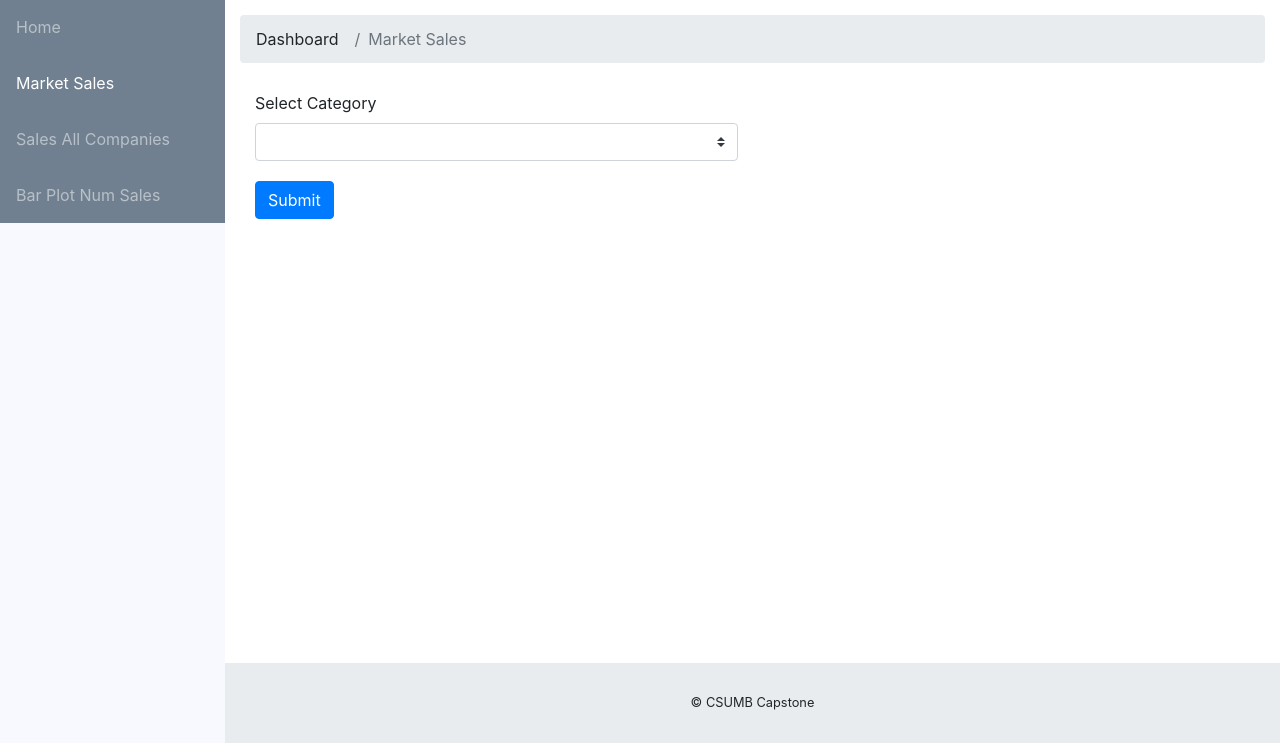
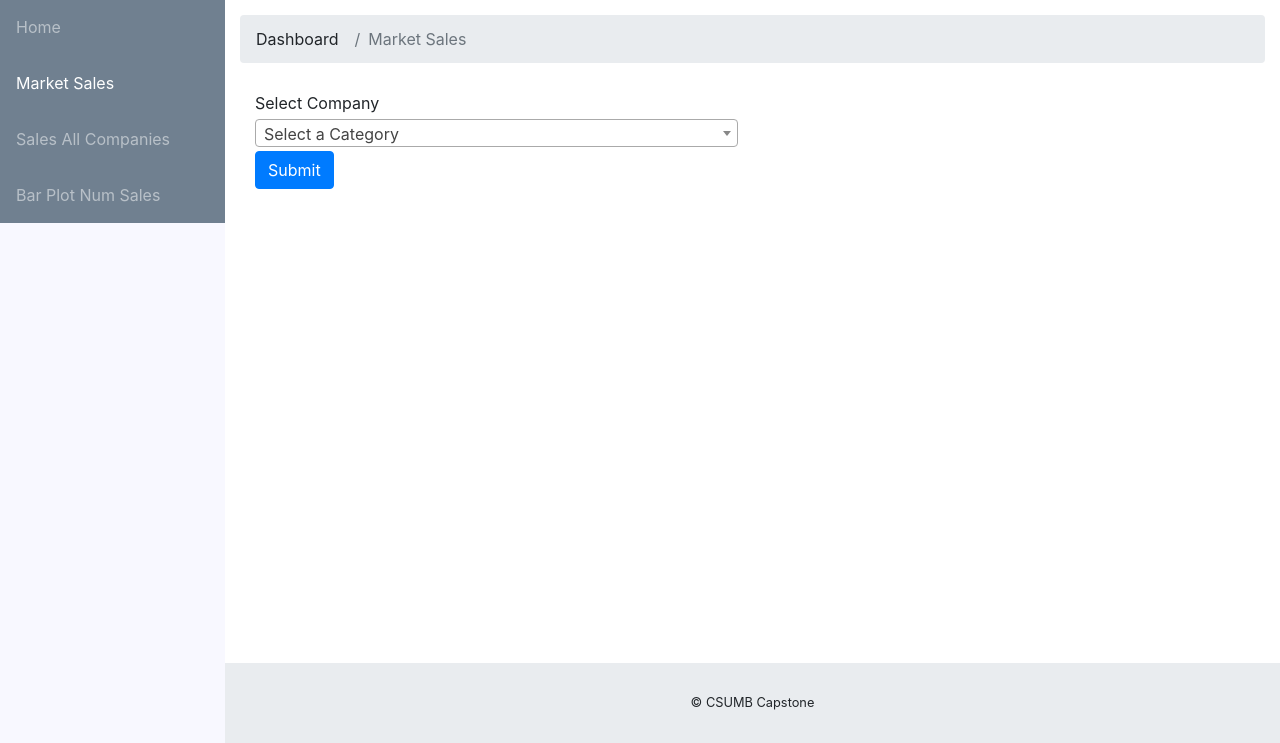
Before and after one commit to RembertoNunez/EdisonTrendsCapstone, a Django app: page /marketSales.html in a window 1280 px wide. Shown: the part 177-920 px from the top of the page. Run offline with Django 3.2, Linux system fonts and the light colour scheme; parts of the project's set-up code (start-up, migrations or seed data) failed here and were passed over; some libraries are stand-ins or nearby versions; grey boxes are pictures that could not be loaded.

Commit message:
fixed sales selection

```diff
--- a/edisontracker/views.py
+++ b/edisontracker/views.py
@@ -60,16 +60,14 @@ def getOptions(request):
 
 # run with command: FLASK_APP=app.py; flask run
 def salesHome(request):
-    catagories = {"Electronics": ["Merchant 1", "Merchant 6"],
-                  "Food Delivery": ["Merchant 5", "Merchant 10", "Merchant 4"],
-                  "Apparel": ["Merchant 23", "Merchant 9", "Merchant 16", "Merchant 21", "Merchant 15"],
-                  "Footwear": ["Merchant 22", "Merchant 17"],
-                  "Sportswear": ["Merchant 17", "Merchant 22", "Merchant 20"],
-                  "Retail (General)": ["Merchant 1", "Merchant 12", "Merchant 8", "Merchant 2", "Merchant 13"],
-                  "Grocery": ["Merchant 13", "Merchant 24", "Merchant 14"],
-                  "Fast Food": ["Merchant 7", "Merchant 3", "Merchant 19"],
-                  "Pizza": ["Merchant 7", "Merchant 3", "Merchant 11"]}
-    return render(request, 'edisontracker/marketsales.html', {"categories": catagories})
+    categories = {"Electronics": ["Amazon", "Best Buy"], "Food Delivery": ["Grub Hub", "Door Dash", "Instacart"],
+                  "Apparel": ["Ralph Lauren", "Nordstrom", "H&M", "Hot Topic", "Gap"], "Footwear": ["Adidas", "Nike"],
+                  "Sportswear": ["Nike", "Adidas", "Under Armour"],
+                  "Retail (General)": ["Amazon", "Kmart", "Target", "Walmart", "Costco"],
+                  "Grocery": ["Publix", "Whole Foods Market", "Safeway"],
+                  "Fast Food": ["Pizza Hut", "Domino's Pizza", "Panda Express"],
+                  "Pizza": ["Pizza Hut", "Domino's Pizza", "Papa John's"]}
+    return render(request, 'edisontracker/marketsales.html', {"categories": categories})
 
 def allSaleHome(request):
     catagories = {"Electronics": ["Merchant 1", "Merchant 6"],
@@ -505,12 +503,12 @@ def getMerchants(request):
     for item in catagories[merchantType]:
         merchants.append(item)
 
-    display = ""
+    display = "<select id = 'choice' class='custom-select my-1 mr-sm-2 mb-3' multiple>"
 
     for merchant in merchants:
-        display += "<div class ='form-check form-check-inline'>"
-        display += "<input class ='form-check-input' type='checkbox' name='merchants' value=\"" + merchant + "\" id='merchants'>"
-        display += "<label class ='form-check-label' for ='merchants' >" + merchant + "</label> </div>"
+        display += "<option class ='form-check-input' type='checkbox' name='merchants' value='" + merchant + "'>"+merchant+"</option>"
+    display += "</select>"
+
     html = HttpResponse(display)
     return html
 
--- a/templates/edisontracker/marketsales.html
+++ b/templates/edisontracker/marketsales.html
@@ -13,6 +13,8 @@
     <link href="//maxcdn.bootstrapcdn.com/bootstrap/4.0.0/css/bootstrap.min.css" rel="stylesheet" id="bootstrap-css">
     <script src="//maxcdn.bootstrapcdn.com/bootstrap/4.0.0/js/bootstrap.min.js"></script>
     <script src="//cdnjs.cloudflare.com/ajax/libs/jquery/3.2.1/jquery.min.js"></script>
+    <link href="https://cdnjs.cloudflare.com/ajax/libs/select2/4.0.7/css/select2.css" rel="stylesheet" />
+    <script src="https://cdnjs.cloudflare.com/ajax/libs/select2/4.0.7/js/select2.full.js"></script>
         <script type="text/javascript" src="https://cdn.jsdelivr.net/npm/daterangepicker/daterangepicker.min.js"></script>
     <link rel="stylesheet" type="text/css" href="https://cdn.jsdelivr.net/npm/daterangepicker/daterangepicker.css" />
     <!-- Custom styles for this template-->
@@ -61,13 +63,16 @@
                    <form id="form">
                        <div class="row">
                            <div class="col-sm-6">
-                               <label class="my-1 mr-2" for="daterange">Select Category</label>
-                               <input class="custom-select my-1 mr-sm-2 mb-3" id="category" list="companies" name="company">
-                               <datalist id="companies">
-                                   {% for category in categories %}
-                                       <option name="CompanyName" value = "{{ category }}">{{ category }}</option>
-                                   {% endfor %}
-                               </datalist>
+                               <label class="my-1 mr-2" for="company">Select Company</label>
+                               <select class="custom-select my-1 mr-sm-2 mb-3" id="category" list="companies" name="company">
+                                   <option name="CompanyName" value = none">Select a Category</option>
+
+                                   {% for key, value in categories.items %}
+
+                                        <option name="CompanyName" value = "{{ key }}">{{ key }}</option>
+
+                                {% endfor %}
+                               </select>
                            </div>
                            <div id="outputMerch" class="col-sm-6">
                            </div>
@@ -121,6 +126,10 @@
 <script>
 
     $(document).ready( function() {
+        $('#category').select2({
+
+            placeholder: "Select an option"
+        });
         let i = 0;
 
         $("#category").change(
@@ -134,9 +143,13 @@
                     "category": categoryChoice
                 },
                 success: function (data) {
+                console.log(data)
+                    $("#outputMerch").html("<div class='from-group'><label class='my-1 mr-2' for='merchants'>Select Merchants</label></div>" + data);
+$('#choice').select2({
 
-                    $("#outputMerch").html("<div class='from-group'><label class='my-1 mr-2' for='merchants'>Select Merchants</label></div>" + data);
-
+            placeholder: "Select an option",
+             closeOnSelect: false
+        });
                 }
             })
             }
@@ -149,12 +162,9 @@
             let categoryChoice = $("#category").val();
             let merchantChoice = $("#merchants").val();
             i++;
+            console.log()
+            var merch = $("#choice").val()
 
-            var merch = [];
-            $.each($("input[name='merchants']:checked"), function(){
-                merch.push($(this).val());
-            });
-            {#alert("Merchants Selected: " + merch.join(", "));#}
             event.preventDefault();
 
             merch = JSON.stringify(merch)
```
